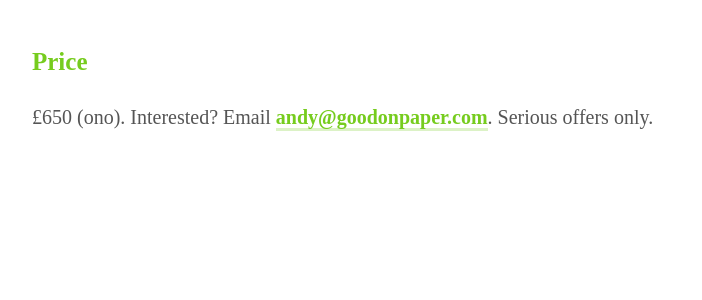
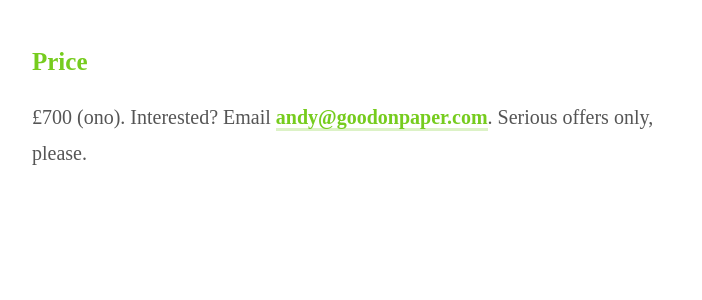
Before and after one commit to andymcmillan/andymcmillan, a Jekyll site: the page built from bicycle.md, in a window 1280 px wide. Shown: the part 1369-1669 px from the top of the page, without its empty margins (288-990 px from the left). Built offline with Jekyll 4.4.1, drawn with Linux system fonts in a browser that asks for light colours; Markdown is read by kramdown in place of the engine named in the settings.

Commit message:
Update bicycle.md

```diff
--- a/bicycle.md
+++ b/bicycle.md
@@ -29,4 +29,4 @@ This one was custom built to my specification, delivered to Belfast, and never u
 The bicycle is available for collection in Belfast, or alternatively can be shipped anywhere in the world at your request. All costs of postage and packaging are exclusive of the sale price.
 
 ## Price
-£650 (ono). Interested? Email [andy@goodonpaper.com](mailto:andy@goodonpaper.com). Serious offers only.
+£700 (ono). Interested? Email [andy@goodonpaper.com](mailto:andy@goodonpaper.com). Serious offers only, please.
```
